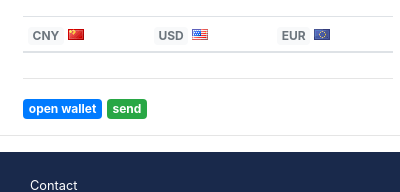
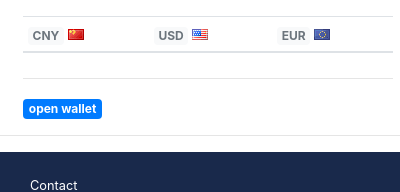
Before and after one commit to Johnsavadkuhi/tron-walletex, a browser extension: page public/popup.html in a window 400 px wide. Shown: the top 192 px of the page. Drawn offline with Linux system fonts and the light colour scheme; no server answers.

Commit message:
remove send button in popup window

```diff
--- a/public/popup.html
+++ b/public/popup.html
@@ -65,7 +65,7 @@
 
 
     <a href="index.html" target="_blank" class="btn  btn-sm badge badge-primary text-white">open wallet</a>
-    <a disabled  class="btn  btn-sm badge badge-success text-white">send</a>
+    <!--<a disabled  class="btn  btn-sm badge badge-success text-white">send</a>-->
     <!--<a disabled   class="btn  btn-sm badge badge-danger text-white">vote</a>-->
 
 
```
